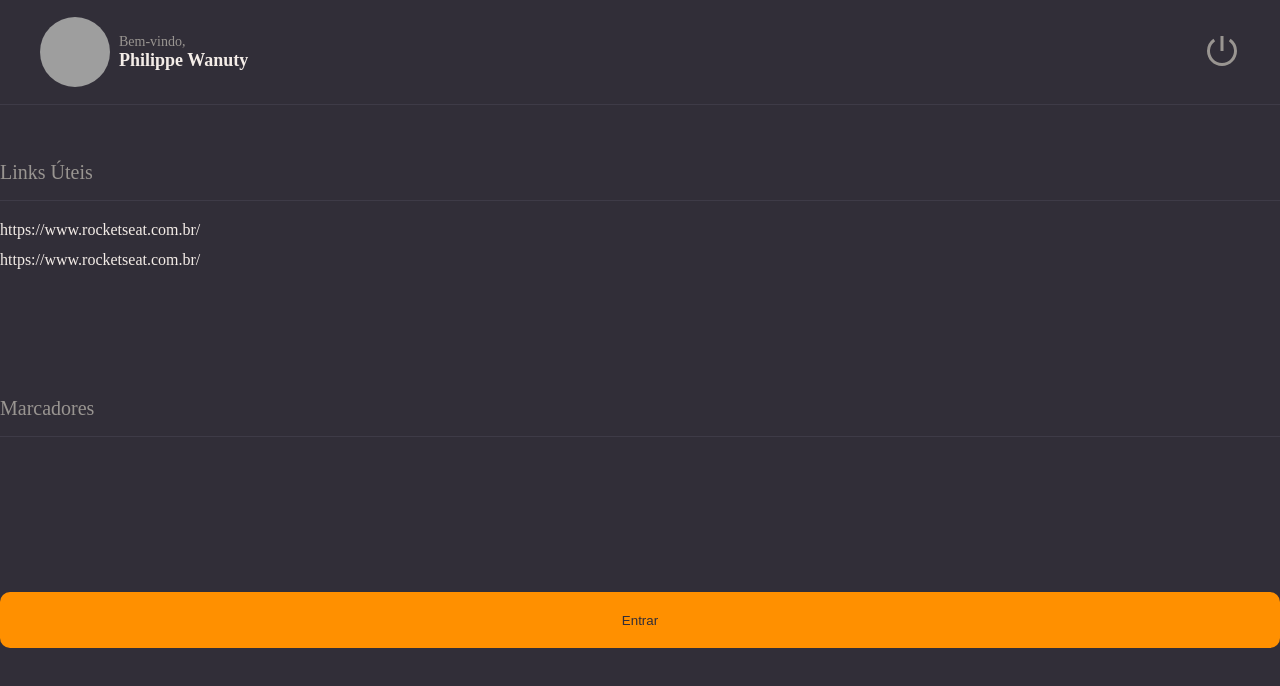
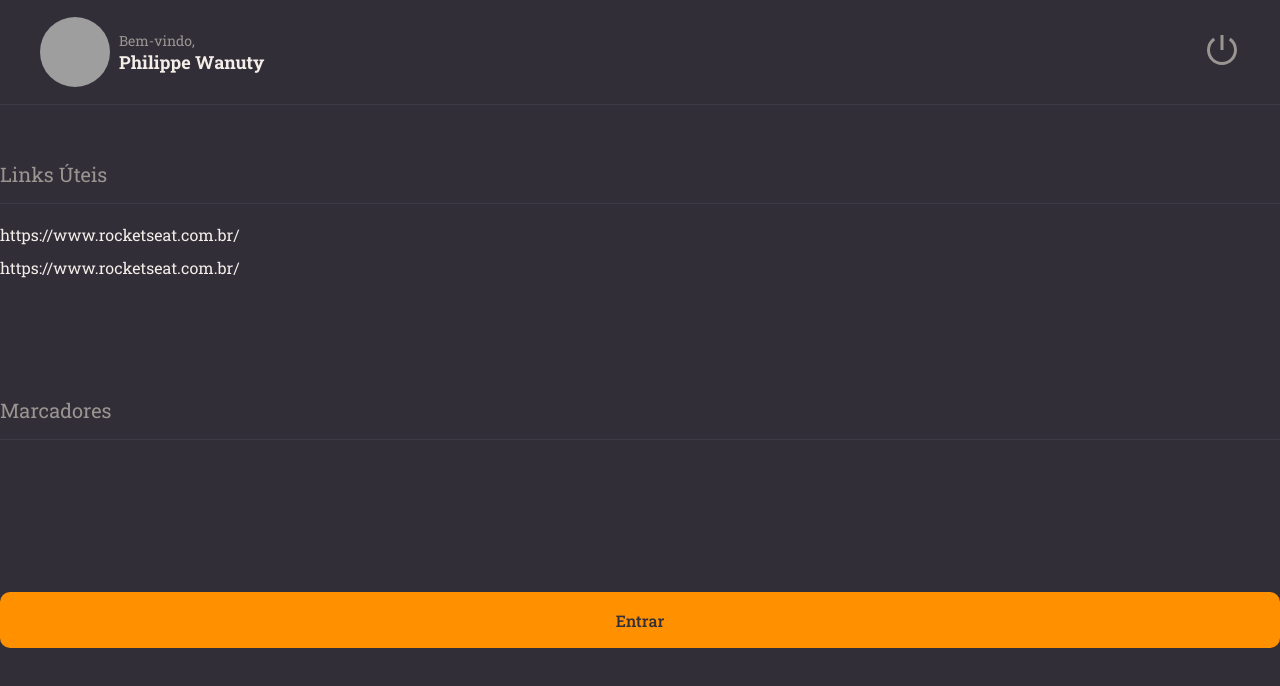
Before and after one commit to philippewanuty/Rocketnotes, a React (Vite) app: page / in a window 1280 px wide. Shown: the top 686 px of the page. Built offline with nearby package versions, Linux system fonts and the light colour scheme; grey boxes are pictures that could not be loaded.

Commit message:
Adicionando as fontes no global styles

```diff
--- a/src/styles/global.js
+++ b/src/styles/global.js
@@ -3,6 +3,7 @@ import { createGlobalStyle } from 'styled-components';
 export default createGlobalStyle`
 
 *{
+
   margin: 0;
   padding: 0;
   box-sizing: border-box;
@@ -14,6 +15,15 @@ body {
   background-color: ${({ theme }) => theme.COLORS.BACKGROUND_800};
 
   color:${({ theme }) => theme.COLORS.WHITE} ;
+
+  -webkit-font-smoothing: antialiased;
+}
+
+body,input, button, textarea {
+
+  font-family: 'Roboto Slab', serif;
+  font-size: 16px;
+  outline: none;
 }
 
 a {
```
